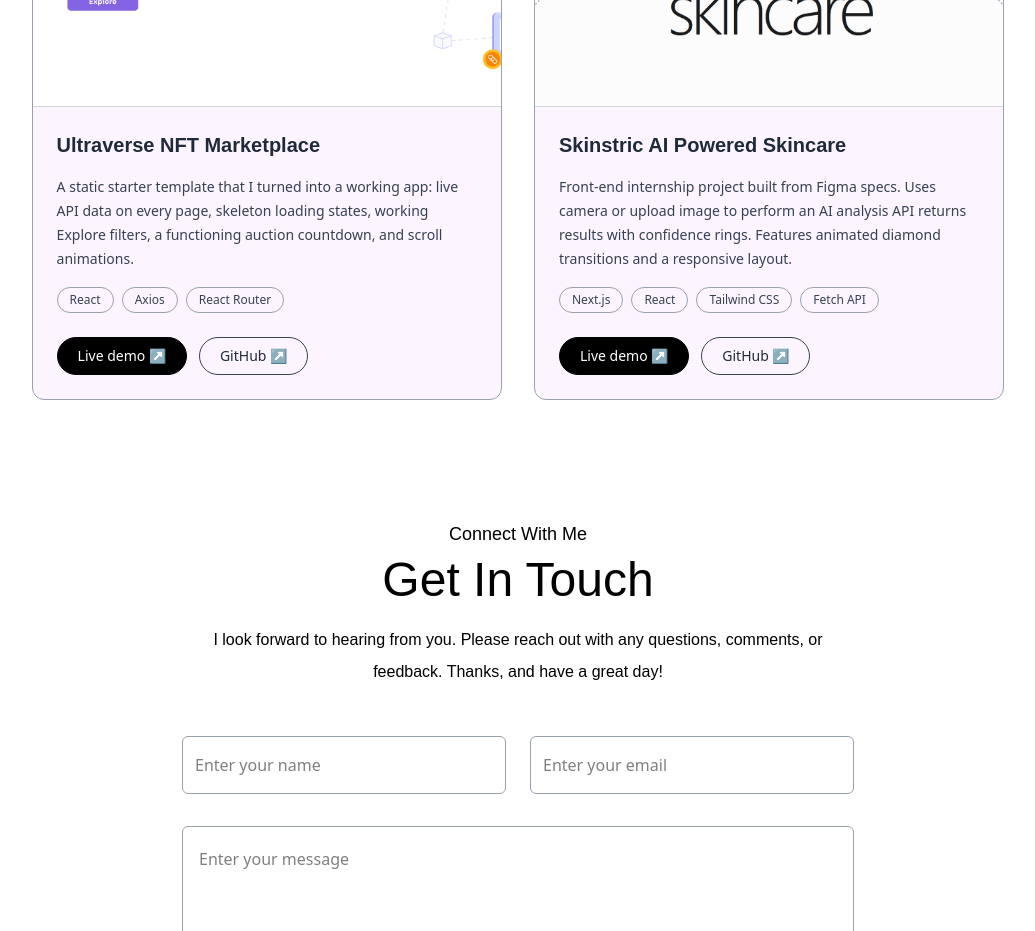
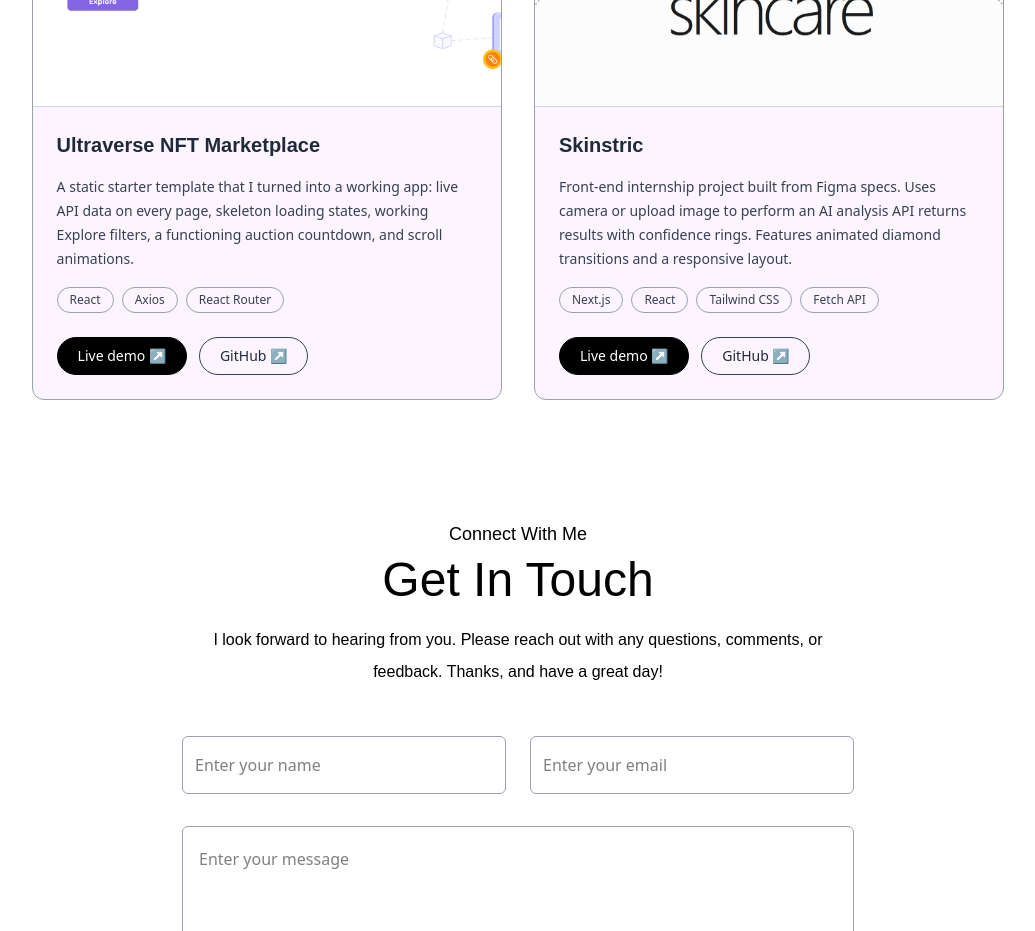
Before and after one commit to NickSoltau/portfolio, a Next.js app: page / in a window 1280 px wide. Shown: the part 2880-3811 px from the top of the page, without its empty margins (122-1157 px from the left). Built offline with nearby package versions, Linux system fonts and the light colour scheme; a web font is replaced by a local one.

Commit message:
Update project title in assets.js

```diff
--- a/assets/assets.js
+++ b/assets/assets.js
@@ -69,7 +69,7 @@
         bgImage: '/work-4.png',
     },
     {
-        title: 'Skinstric AI Powered Skincare',
+        title: 'Skinstric',
         description: 'Front-end internship project built from Figma specs. Uses camera or upload image to perform an AI analysis API returns results with confidence rings. Features animated diamond transitions and a responsive layout.',
         stack: ['Next.js', 'React', 'Tailwind CSS', 'Fetch API'],
         live: 'https://skinstric-phi-olive.vercel.app/',
```
